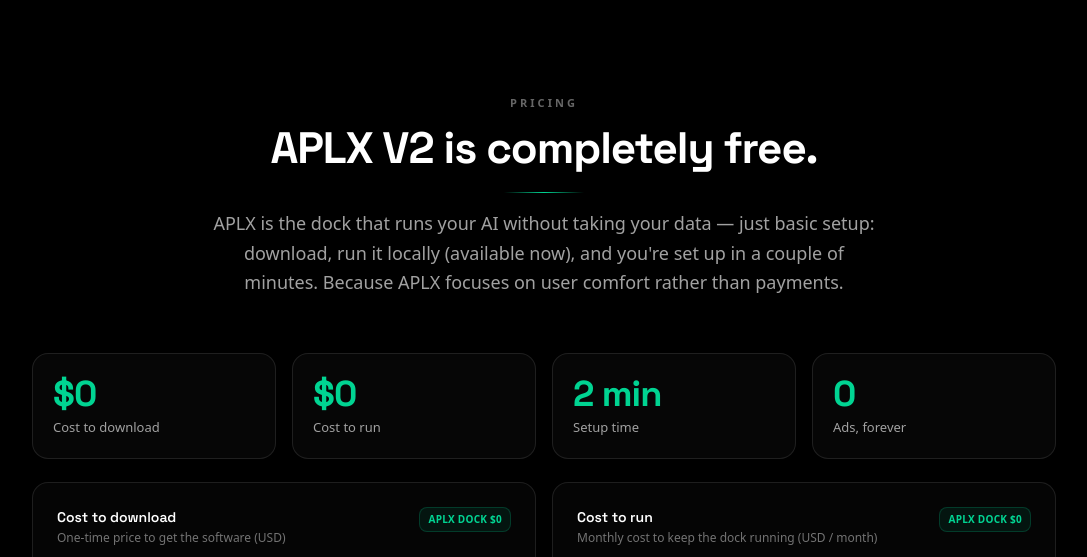
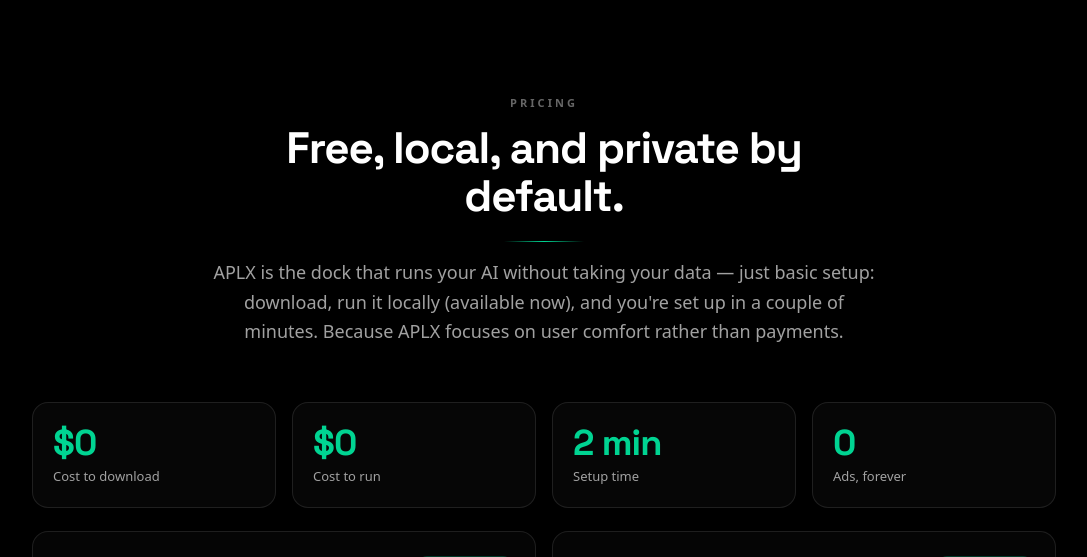
Before and after one commit to aplx-renz-sudo/ai-dock-aplx, a React (Vite) app: page / in a window 1280 px wide. Shown: the part 1140-1697 px from the top of the page, without its empty margins (96-1183 px from the left). Built offline with nearby package versions, Linux system fonts and the light colour scheme; no server answers; what @convex-dev/auth would draw is missing.

Commit message:
Freebuff: Yeah sure, do anything to match the heading, have the cur...

```diff
--- a/src/components/aplx/ui.tsx
+++ b/src/components/aplx/ui.tsx
@@ -1,4 +1,4 @@
-import { useState } from "react";
+import { useRef, useState } from "react";
 import { motion } from "framer-motion";
 import { ArrowRight, ExternalLink, Github, Menu, Music, X } from "lucide-react";
 import { cn } from "@/lib/utils";
@@ -95,14 +95,35 @@
   children: React.ReactNode;
   className?: string;
 }) {
+  const ref = useRef<HTMLDivElement>(null);
+
+  // A faint emerald highlight that tracks the pointer across the panel.
+  const handleMouseMove = (e: React.MouseEvent<HTMLDivElement>) => {
+    const el = ref.current;
+    if (!el) return;
+    const rect = el.getBoundingClientRect();
+    el.style.setProperty("--glow-x", `${e.clientX - rect.left}px`);
+    el.style.setProperty("--glow-y", `${e.clientY - rect.top}px`);
+  };
+
   return (
     <div
+      ref={ref}
+      onMouseMove={handleMouseMove}
       className={cn(
-        "relative rounded-2xl border border-white/10 bg-white/[0.025]",
+        "group/panel relative overflow-hidden rounded-2xl border border-white/10 bg-white/[0.025]",
         className,
       )}
     >
-      {children}
+      <div
+        aria-hidden
+        className="pointer-events-none absolute inset-0 opacity-0 transition-opacity duration-300 group-hover/panel:opacity-100"
+        style={{
+          background:
+            "radial-gradient(240px circle at var(--glow-x, 50%) var(--glow-y, 50%), rgba(52,211,153,0.10), transparent 70%)",
+        }}
+      />
+      <div className="relative">{children}</div>
     </div>
   );
 }
--- a/src/pages/Landing.tsx
+++ b/src/pages/Landing.tsx
@@ -299,7 +299,7 @@
       <ScrollFade distance={24}>
         <SectionHeading
           kicker="Pricing"
-          title="APLX V2 is completely free."
+          title="Free, local, and private by default."
           subtitle="APLX is the dock that runs your AI without taking your data — just basic setup: download, run it locally (available now), and you're set up in a couple of minutes. Because APLX focuses on user comfort rather than payments."
         />
       </ScrollFade>
@@ -307,12 +307,12 @@
       <div className="mx-auto mt-14 grid max-w-5xl grid-cols-2 gap-3 sm:gap-4 lg:grid-cols-4">
         {STATS.map((s, i) => (
           <ScrollFade key={s.label} delay={i * 0.06}>
-            <div className="rounded-2xl border border-white/10 bg-white/[0.025] p-5 transition-all duration-200 hover:-translate-y-0.5 hover:border-white/20 hover:bg-white/[0.04]">
+            <GlassPanel className="p-5 transition-all duration-200 hover:-translate-y-0.5 hover:border-white/20">
               <div className="font-display text-3xl font-bold tracking-tight text-emerald-400 sm:text-4xl">
                 {s.value}
               </div>
               <p className="mt-1 text-[13px] text-neutral-400">{s.label}</p>
-            </div>
+            </GlassPanel>
           </ScrollFade>
         ))}
       </div>
```
